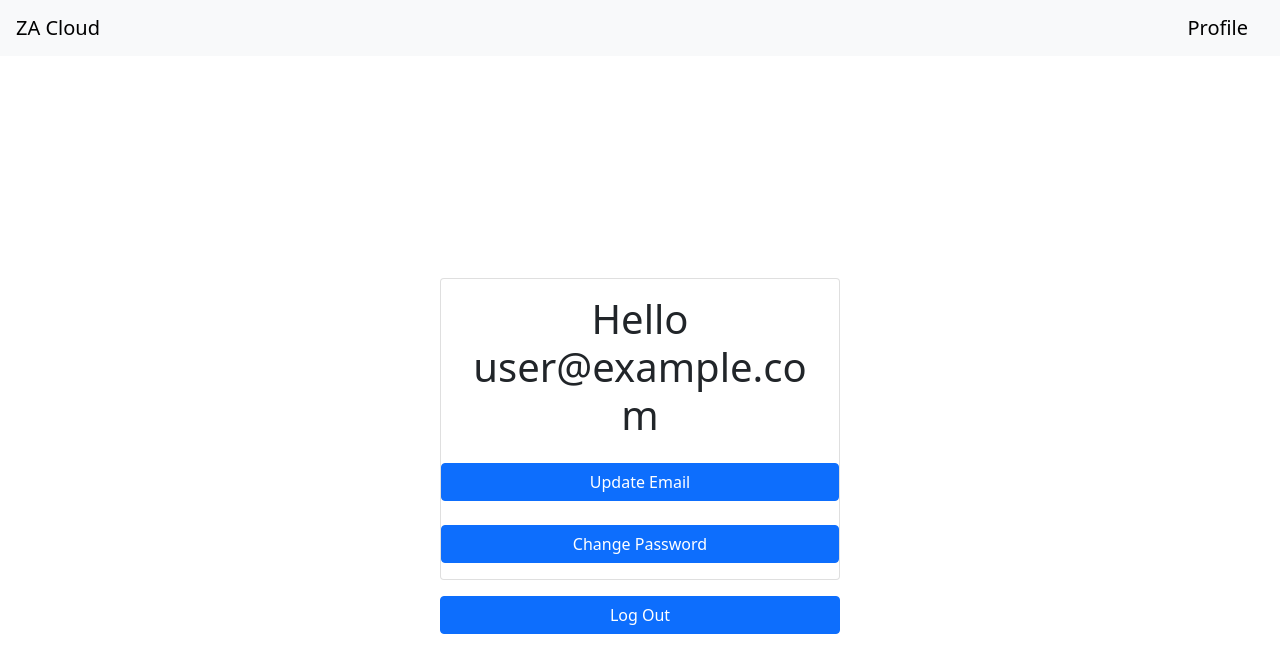
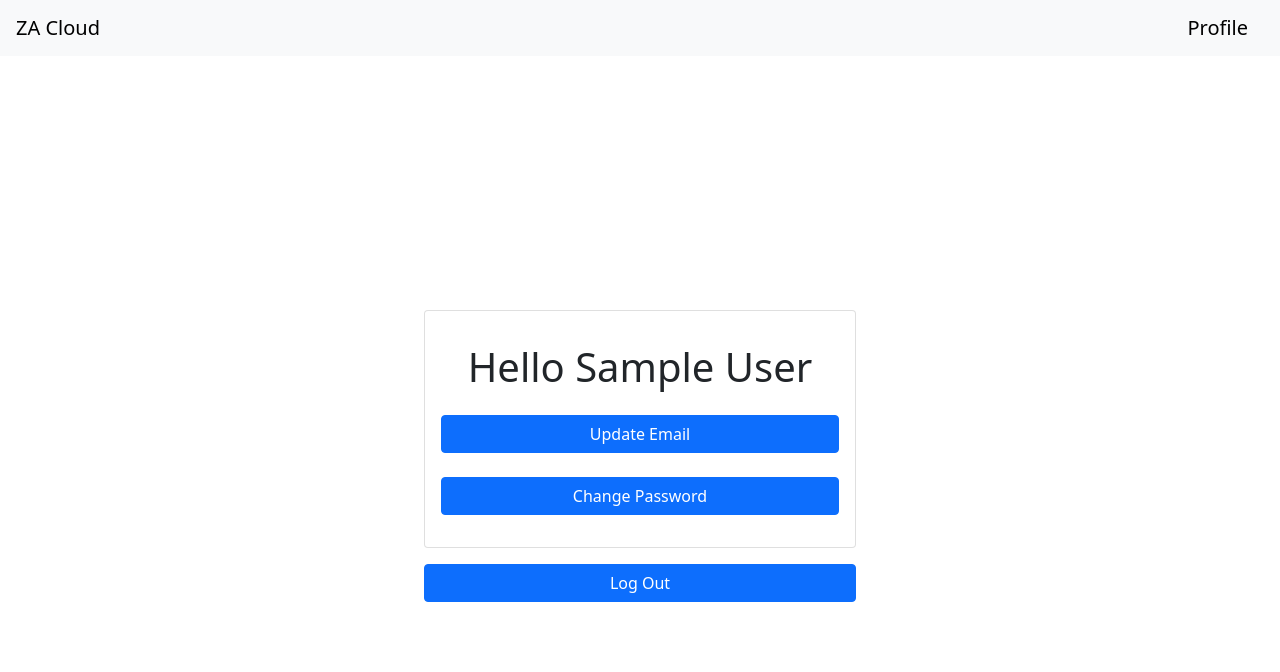
Before and after one commit to ZimmAgu/storage-cloud, a React (Create React App) app: page /user_profile in a window 1280 px wide. Shown: the top 672 px of the page. Built offline with nearby package versions, Linux system fonts and the light colour scheme; no server answers; sample sign-in values are in the browser's storage.

Commit message:
Program now takes in the user's name

```diff
--- a/src/AuthComponents/CenteredContainer.js
+++ b/src/AuthComponents/CenteredContainer.js
@@ -4,7 +4,7 @@ import { Container } from 'react-bootstrap'
 function CenteredContainer( {children} ) { //Adds the centering format so the rest of the program can look more clean and concise
     return (
         <Container className="d-flex justify-content-center align-items-center" style={{minHeight: "100vh"}}>
-            <div className="w-100" style={{maxWidth: "25em"}}>
+            <div className="w-100" style={{maxWidth: "27em"}}>
                 {children}
             </div>
         </Container>
--- a/src/AuthComponents/SignUp.js
+++ b/src/AuthComponents/SignUp.js
@@ -11,8 +11,9 @@ function SignUpForm () {
     const signUpEmailRef = useRef();
     const signUpPasswordRef = useRef();
     const signUpPasswordConfRef = useRef();
+    const nameRef = useRef();
 
-    const {signUserUp, currentUser} = useAuthContext(); // Firebase functionality imported from authorization.js to add a new user to the database
+    const {signUserUp, currentUser, updateUserProfile} = useAuthContext(); // Firebase functionality imported from authorization.js to add a new user to the database
     const [formError, setFormError] = useState(''); // Will be used to print out an error message to the screen if something goes wrong with sign in
     const [pageIsLoading, setLoadingStatus] = useState(false); // These states will be used to check whether or not the page is still rendering
     const history = useHistory()
@@ -34,6 +35,10 @@ function SignUpForm () {
 
 
         signUserUp(signUpEmailRef.current.value, signUpPasswordRef.current.value) // Creates the user accout
+            .then((result) => {
+                result.user.updateProfile({displayName: nameRef.current.value})
+                console.log('Display Name Updated!')
+            })
             .then(() => {
                 setFormError('');
                 setLoadingStatus(true);
@@ -44,7 +49,6 @@ function SignUpForm () {
                 setFormError('Sign in did not work');
                 console.log('Sign in did not work');
             })
-
         setLoadingStatus(false);
     }
 
@@ -55,6 +59,12 @@ function SignUpForm () {
                     <h2 className="text-center mb-4">Sign Up</h2>
                     {formError && <Alert variant="danger">{formError}</Alert>}
                     <Form>
+                        <Form.Group className="mb-3" id="signup_Form_Name" >
+                            <Form.Label>Name</Form.Label>
+                            <Form.Control type="text" placeholder="Enter your name" ref={nameRef}/>
+                        </Form.Group>
+
+
                         <Form.Group className="mb-3" id="signup_Form_Email" >
                             <Form.Label>Email address</Form.Label>
                             <Form.Control type="email" placeholder="Enter email" ref={signUpEmailRef} required/>
@@ -65,6 +75,7 @@ function SignUpForm () {
                             <Form.Label>Password</Form.Label>
                             <Form.Control type="password" placeholder="Password" ref={signUpPasswordRef} required/>
                         </Form.Group>
+
 
                         <Form.Group className="mb-4" id="signup_Password_Confirmation">
                             <Form.Label>Password Confirmation</Form.Label>
--- a/src/AuthComponents/UserProfile.js
+++ b/src/AuthComponents/UserProfile.js
@@ -30,9 +30,9 @@ function UserProfile() {
             <NavigationBar />
             {currentUser &&
                 <CenteredContainer>
-                        <Card>
+                        <Card className='p-3'>
                             <Card.Body className="text-center">
-                                <h1>Hello {currentUser.email}</h1>
+                                <h1>Hello {currentUser.displayName}</h1>
                             </Card.Body>
 
                             <Link to='./update_email'>
--- a/src/Firebase/authorization.js
+++ b/src/Firebase/authorization.js
@@ -15,17 +15,13 @@ function AuthorizationProvider({children}) { // Whatever props are passed to thi
     const [pageIsLoading, setLoadingStatus] = useState(true); // These states will be used to check whether or not the page is still rendering
 
 
-
-    function signUserUp (email, password) { // Will be imported to signUp.js and used to create a user
+    function signUserUp (email, password, name) { // Will be imported to signUp.js and used to create a user
         return auth.createUserWithEmailAndPassword(email, password)
     }
-
-
 
     function logUserIn (email, password) {
         return auth.signInWithEmailAndPassword(email, password)
     }
-
 
     function logUserOut () {
         return auth.signOut()
@@ -39,11 +35,9 @@ function AuthorizationProvider({children}) { // Whatever props are passed to thi
         return currentUser.updateEmail(email)
     }
 
-    function updateUserPassword(password) {
+    function updateUserPassword (password) {
         return currentUser.updatePassword(password)
     }
-
-
 
     useEffect(() => {
         const cleanUp = auth.onAuthStateChanged(user => { // When a user logs in, the current user will be set to the logged in user. When a user logs out, the current user will be set to null
@@ -65,7 +59,7 @@ function AuthorizationProvider({children}) { // Whatever props are passed to thi
         logUserOut,
         resetUserPassword,
         updateUserEmail,
-        updateUserPassword
+        updateUserPassword,
     } // This provider will use this to pass the state of the current user to all descendants
 
 
```
